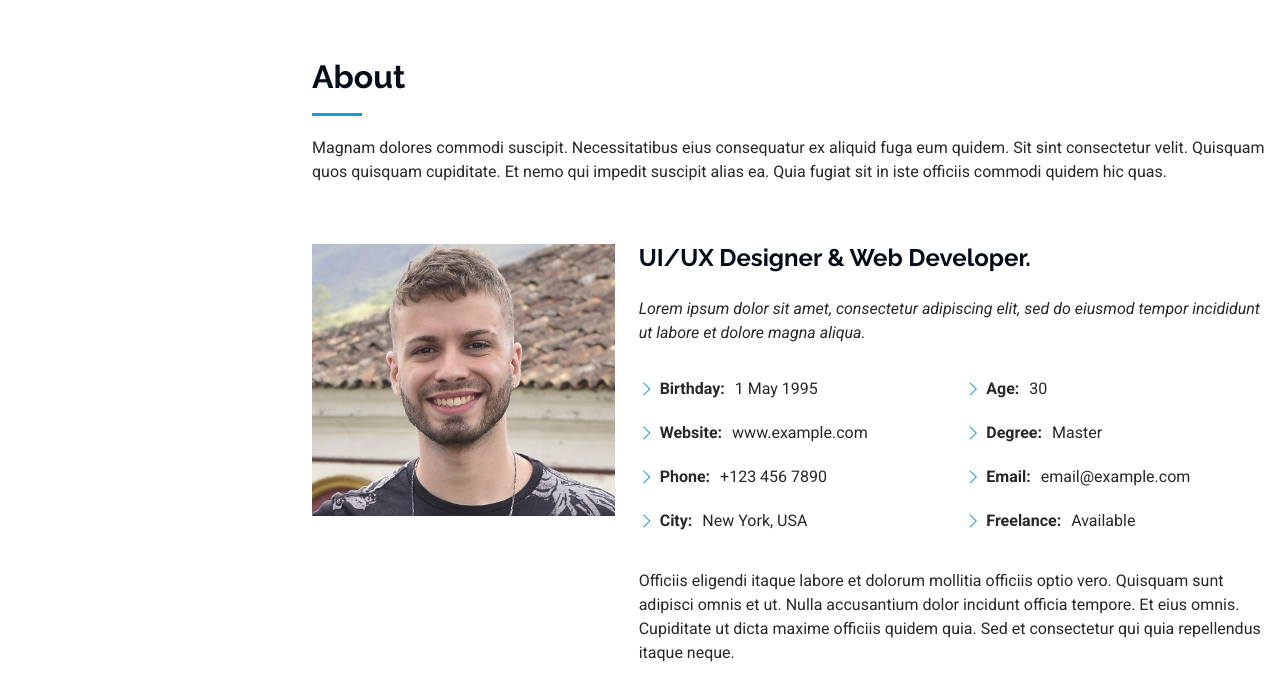
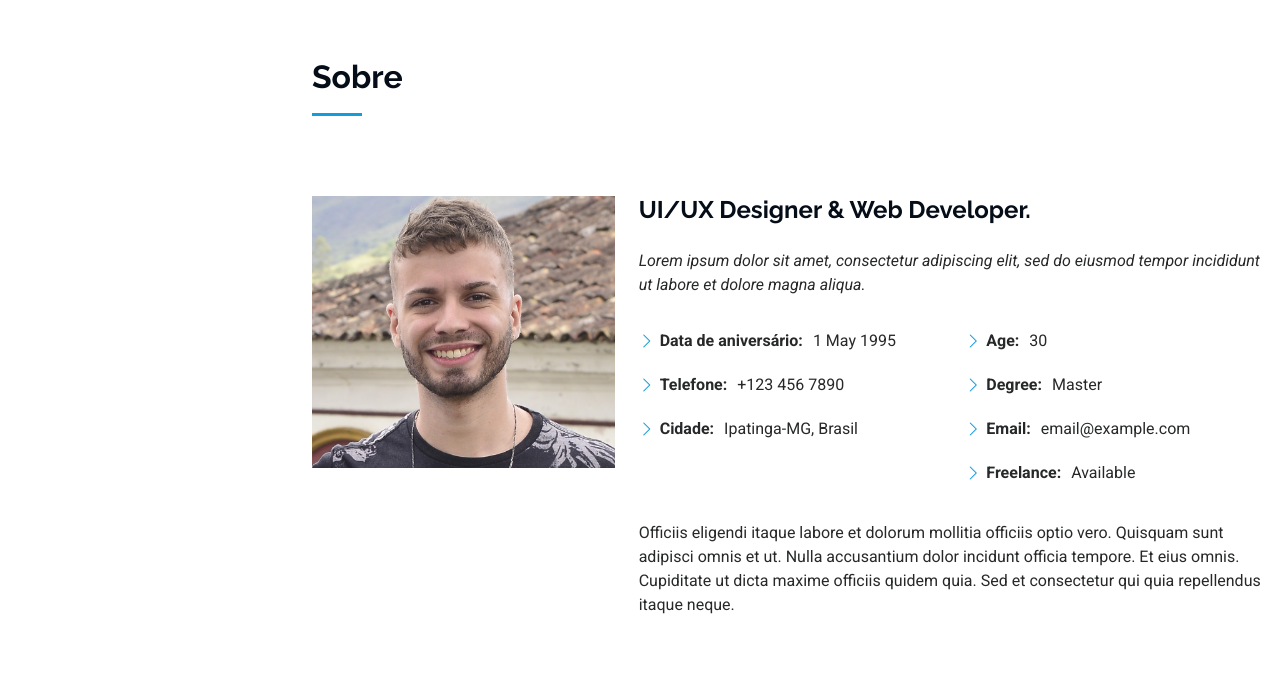
Before and after one commit to thaleshng/atividade-pratica-portfolio, a plain HTML site: page index.html in a window 1280 px wide. Shown: the part 802-1502 px from the top of the page. Drawn offline with Linux system fonts and the light colour scheme.

Commit message:
Atualização da seção sobre

```diff
--- a/index.html
+++ b/index.html
@@ -95,10 +95,7 @@
 
       <!-- Section Title -->
       <div class="container section-title" data-aos="fade-up">
-        <h2>About</h2>
-        <p>Magnam dolores commodi suscipit. Necessitatibus eius consequatur ex aliquid fuga eum quidem. Sit sint
-          consectetur velit. Quisquam quos quisquam cupiditate. Et nemo qui impedit suscipit alias ea. Quia fugiat sit
-          in iste officiis commodi quidem hic quas.</p>
+        <h2>Sobre</h2>
       </div><!-- End Section Title -->
 
       <div class="container" data-aos="fade-up" data-aos-delay="100">
@@ -117,10 +114,9 @@
             <div class="row">
               <div class="col-lg-6">
                 <ul>
-                  <li><i class="bi bi-chevron-right"></i> <strong>Birthday:</strong> <span>1 May 1995</span></li>
-                  <li><i class="bi bi-chevron-right"></i> <strong>Website:</strong> <span>www.example.com</span></li>
-                  <li><i class="bi bi-chevron-right"></i> <strong>Phone:</strong> <span>+123 456 7890</span></li>
-                  <li><i class="bi bi-chevron-right"></i> <strong>City:</strong> <span>New York, USA</span></li>
+                  <li><i class="bi bi-chevron-right"></i> <strong>Data de aniversário:</strong> <span>1 May 1995</span></li>
+                  <li><i class="bi bi-chevron-right"></i> <strong>Telefone:</strong> <span>+123 456 7890</span></li>
+                  <li><i class="bi bi-chevron-right"></i> <strong>Cidade:</strong> <span>Ipatinga-MG, Brasil</span></li>
                 </ul>
               </div>
               <div class="col-lg-6">
```
